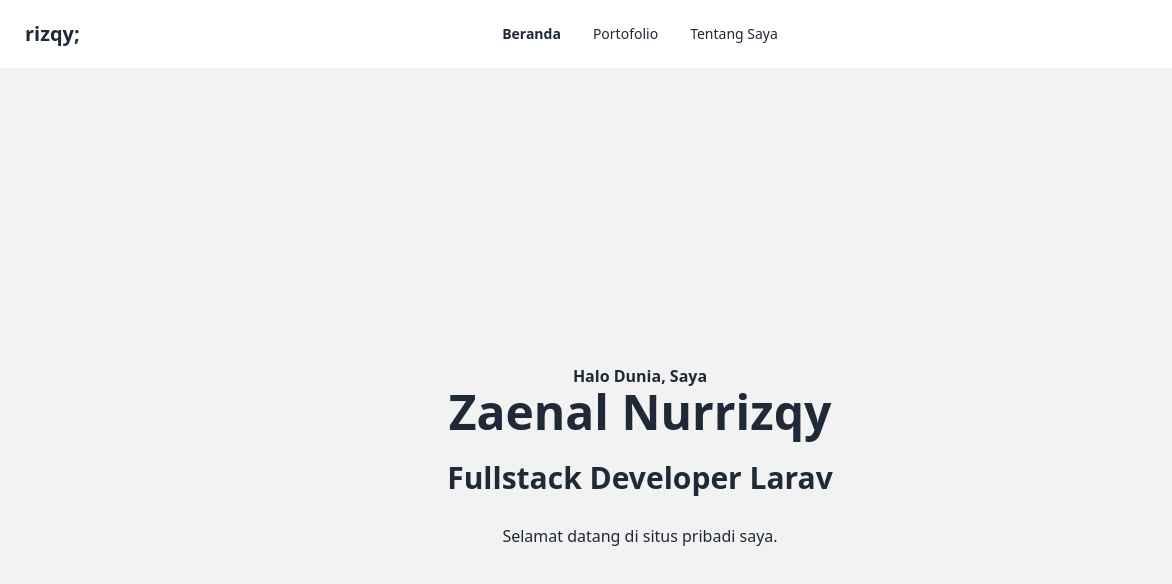
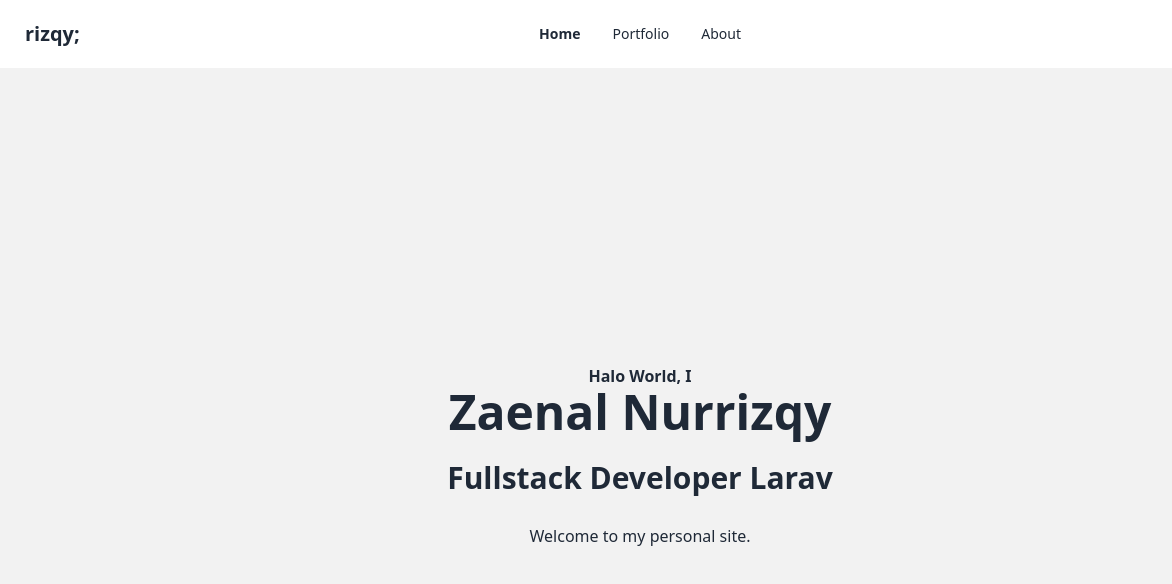
Before and after one commit to Rizqy666/Rizqy666.github.io, a plain HTML site: page index.html in a window 1280 px wide. Shown: the full height of the page, 0-1172 px from the left. Drawn offline with nearby package versions, Linux system fonts and the light colour scheme.

Commit message:
first commit

```diff
--- a/index.html
+++ b/index.html
@@ -63,18 +63,18 @@
                     </div>
                     <ul tabindex="0"
                         class="menu menu-sm dropdown-content bg-base-100 rounded-box z-[1] mt-3 w-52 p-2 nav">
-                        <li><a href="#home">Beranda</a></li>
-                        <li><a href="#portfolio">Portofolio</a></li>
-                        <li><a href="#about">Tentang Saya</a></li>
+                        <li><a href="#home">Home</a></li>
+                        <li><a href="#portfolio">Portfolio</a></li>
+                        <li><a href="#about">About</a></li>
                     </ul>
                 </div>
                 <a class="btn btn-ghost text-xl">rizqy;</a>
             </div>
             <div class="navbar-center hidden lg:flex">
                 <ul class="menu menu-horizontal px-1 nav">
-                    <li><a href="#home">Beranda</a></li>
-                    <li><a href="#portfolio">Portofolio</a></li>
-                    <li><a href="#about">Tentang Saya</a></li>
+                    <li><a href="#home">Home</a></li>
+                    <li><a href="#portfolio">Portfolio</a></li>
+                    <li><a href="#about">About</a></li>
                 </ul>
             </div>
             <div class="navbar-end">
@@ -97,11 +97,11 @@
 
         <div class="hero bg-base-200" id="home">
             <div class="max-w-md text-center">
-                <h6 class="text-1xl font-bold">Halo Dunia, Saya</h6>
+                <h6 class="text-1xl font-bold">Halo World, I</h6>
                 <h1 class="text-5xl font-bold">Zaenal Nurrizqy</h1>
                 <br />
                 <h1 class="text-3xl font-bold h-10 overflow-hidden" id="typing-text"></h1>
-                <p class="py-6 text-base">Selamat datang di situs pribadi saya.</p>
+                <p class="py-6 text-base">Welcome to my personal site.</p>
             </div>
         </div>
         <div class="hero bg-base-200" id="portfolio">
```
